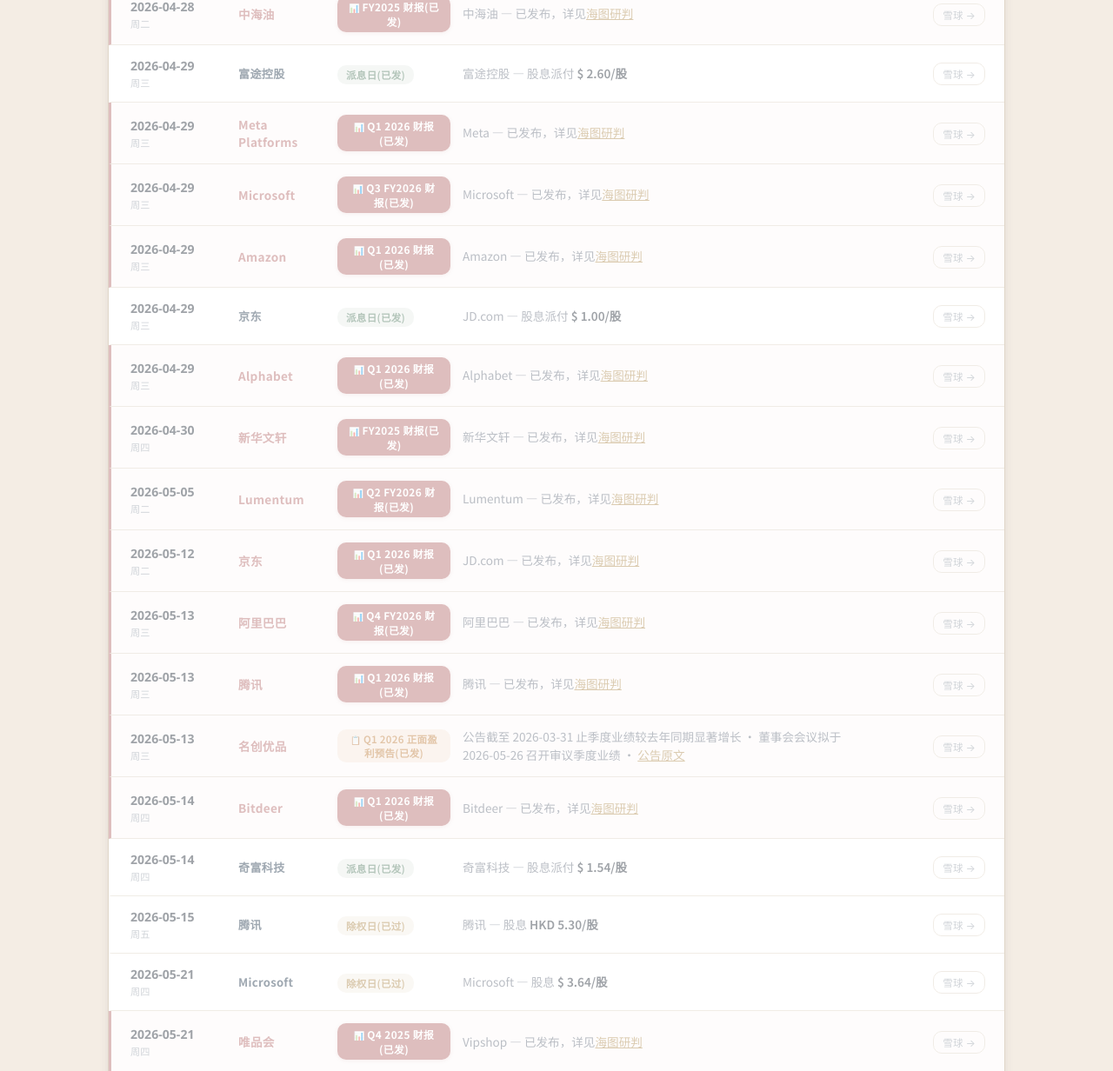
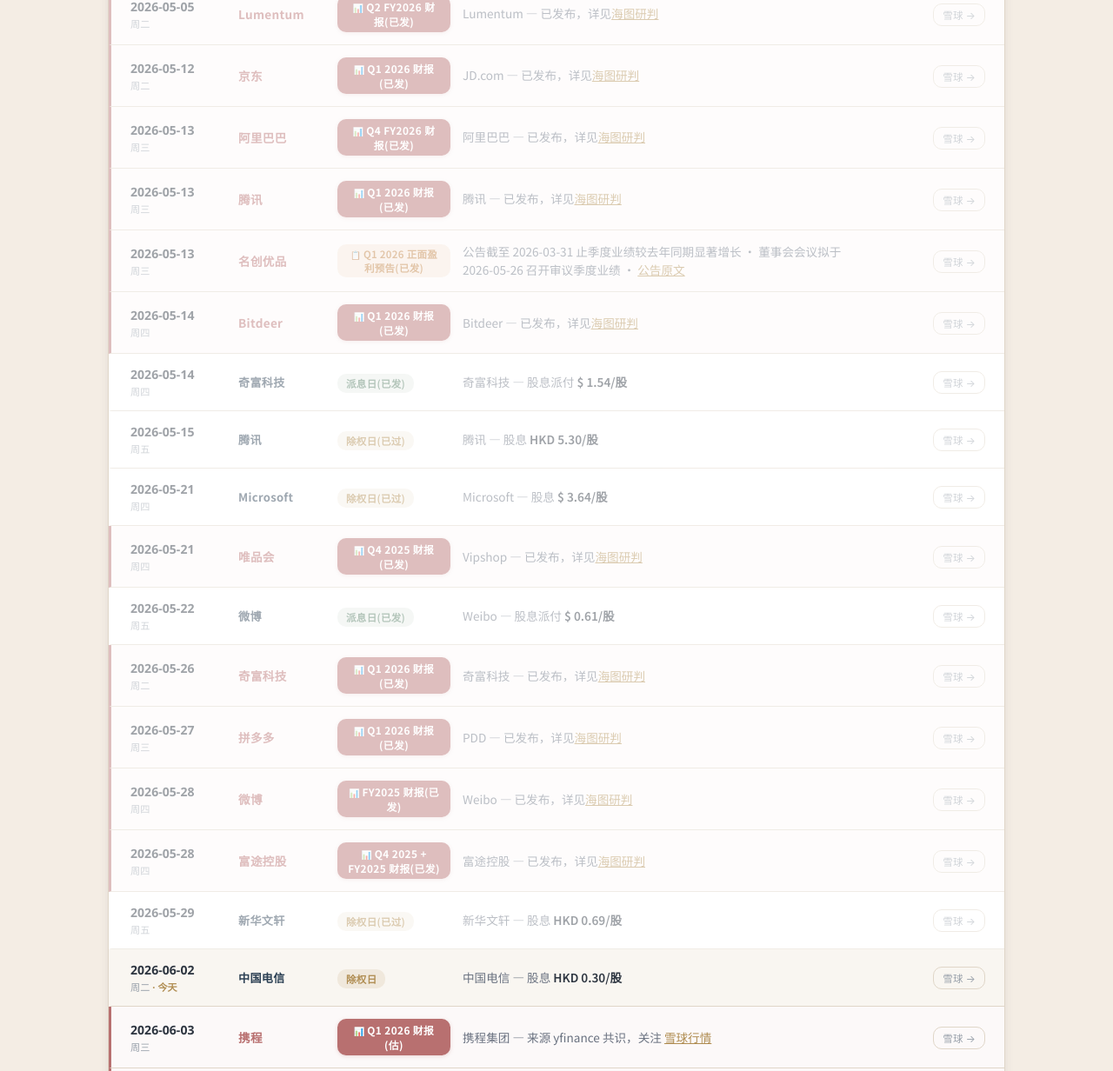
Before and after one commit to JaceXie/JaceXie.github.io, a website: page index.html in a window 1280 px wide. Shown: the part 344-1576 px from the top of the page at 87% size. Drawn offline with Linux system fonts and the light colour scheme.

Commit message:
chore(daily): 自动更新日历 + 检测 5 份新财报 [skip ci]

```diff
--- a/index.html
+++ b/index.html
@@ -780,39 +780,12 @@ renderReports();
 /* ── CALENDAR DATA ── */
 /* HAITU:CALENDAR:START -- 自动生成区域，请勿手工编辑 -- 由 src/daily-update.js 每日 6am 更新 */
 const calendar = [
-  /* 中海油 (00883) */
-  { date: "2026-04-28", ticker: "中海油", type: "earnings", typeLabel: "FY2025 财报(已发)", detail: "中海油 — 已发布，详见<a href=\"haitu/reports/cnooc-fy2025.html\" style=\"color:var(--accent-gold);\">海图研判</a>", xueqiu: "00883" },
-  { date: "2026-06-11", ticker: "中海油", type: "ex-div", typeLabel: "除权日", detail: "中海油 — 股息 <strong>HKD 1.28/股</strong>", xueqiu: "00883" },
-  { date: "2026-08-26", ticker: "中海油", type: "earnings", typeLabel: "下次 财报(估)", detail: "中海油 — 来源 yfinance 共识，关注 <a href=\"https://xueqiu.com/S/00883\" target=\"_blank\" style=\"color:var(--accent-gold);\">雪球行情</a>", xueqiu: "00883" },
-  /* 富途控股 (FUTU) */
-  { date: "2026-04-29", ticker: "富途控股", type: "payment", typeLabel: "派息日(已发)", detail: "富途控股 — 股息派付 <strong>$ 2.60/股</strong>", xueqiu: "FUTU" },
-  { date: "2026-05-28", ticker: "富途控股", type: "earnings", typeLabel: "下次 财报(今日)", detail: "富途控股 — 来源 yfinance 共识，关注 <a href=\"https://xueqiu.com/S/FUTU\" target=\"_blank\" style=\"color:var(--accent-gold);\">雪球行情</a>", xueqiu: "FUTU" },
-  /* Meta Platforms (META) */
-  { date: "2026-04-29", ticker: "Meta Platforms", type: "earnings", typeLabel: "Q1 2026 财报(已发)", detail: "Meta — 已发布，详见<a href=\"haitu/reports/meta-q1-2026.html\" style=\"color:var(--accent-gold);\">海图研判</a>", xueqiu: "META" },
-  { date: "2026-07-30", ticker: "Meta Platforms", type: "earnings", typeLabel: "Q2 2026 财报(估)", detail: "Meta — 来源 yfinance 共识，关注 <a href=\"https://xueqiu.com/S/META\" target=\"_blank\" style=\"color:var(--accent-gold);\">雪球行情</a>", xueqiu: "META" },
-  /* Microsoft (MSFT) */
-  { date: "2026-04-29", ticker: "Microsoft", type: "earnings", typeLabel: "Q3 FY2026 财报(已发)", detail: "Microsoft — 已发布，详见<a href=\"haitu/reports/msft-q3-fy2026.html\" style=\"color:var(--accent-gold);\">海图研判</a>", xueqiu: "MSFT" },
-  { date: "2026-05-21", ticker: "Microsoft", type: "ex-div", typeLabel: "除权日(已过)", detail: "Microsoft — 股息 <strong>$ 3.64/股</strong>", xueqiu: "MSFT" },
-  { date: "2026-06-11", ticker: "Microsoft", type: "payment", typeLabel: "派息日", detail: "Microsoft — 股息派付 <strong>$ 3.64/股</strong>", xueqiu: "MSFT" },
-  { date: "2026-07-30", ticker: "Microsoft", type: "earnings", typeLabel: "Q4 FY26 财报(估)", detail: "Microsoft — 来源 yfinance 共识，关注 <a href=\"https://xueqiu.com/S/MSFT\" target=\"_blank\" style=\"color:var(--accent-gold);\">雪球行情</a>", xueqiu: "MSFT" },
-  /* Amazon (AMZN) */
-  { date: "2026-04-29", ticker: "Amazon", type: "earnings", typeLabel: "Q1 2026 财报(已发)", detail: "Amazon — 已发布，详见<a href=\"haitu/reports/amzn-q1-2026.html\" style=\"color:var(--accent-gold);\">海图研判</a>", xueqiu: "AMZN" },
-  { date: "2026-07-31", ticker: "Amazon", type: "earnings", typeLabel: "Q2 2026 财报(估)", detail: "Amazon — 来源 yfinance 共识，关注 <a href=\"https://xueqiu.com/S/AMZN\" target=\"_blank\" style=\"color:var(--accent-gold);\">雪球行情</a>", xueqiu: "AMZN" },
-  /* 京东 (JD) */
-  { date: "2026-04-29", ticker: "京东", type: "payment", typeLabel: "派息日(已发)", detail: "JD.com — 股息派付 <strong>$ 1.00/股</strong>", xueqiu: "JD" },
-  { date: "2026-05-12", ticker: "京东", type: "earnings", typeLabel: "Q1 2026 财报(已发)", detail: "JD.com — 已发布，详见<a href=\"haitu/reports/jd-q1-2026.html\" style=\"color:var(--accent-gold);\">海图研判</a>", xueqiu: "JD" },
-  { date: "2026-08-11", ticker: "京东", type: "earnings", typeLabel: "Q2 2026 财报(估)", detail: "JD.com — 来源 yfinance 共识，关注 <a href=\"https://xueqiu.com/S/JD\" target=\"_blank\" style=\"color:var(--accent-gold);\">雪球行情</a>", xueqiu: "JD" },
-  /* Alphabet (GOOGL) */
-  { date: "2026-04-29", ticker: "Alphabet", type: "earnings", typeLabel: "Q1 2026 财报(已发)", detail: "Alphabet — 已发布，详见<a href=\"haitu/reports/googl-q1-2026.html\" style=\"color:var(--accent-gold);\">海图研判</a>", xueqiu: "GOOGL" },
-  { date: "2026-06-08", ticker: "Alphabet", type: "ex-div", typeLabel: "除权日", detail: "Alphabet — 股息 <strong>$ 0.88/股</strong>", xueqiu: "GOOGL" },
-  { date: "2026-06-15", ticker: "Alphabet", type: "payment", typeLabel: "派息日", detail: "Alphabet — 股息派付 <strong>$ 0.88/股</strong>", xueqiu: "GOOGL" },
-  { date: "2026-07-24", ticker: "Alphabet", type: "earnings", typeLabel: "Q2 2026 财报(估)", detail: "Alphabet — 来源 yfinance 共识，关注 <a href=\"https://xueqiu.com/S/GOOGL\" target=\"_blank\" style=\"color:var(--accent-gold);\">雪球行情</a>", xueqiu: "GOOGL" },
-  /* 新华文轩 (00811) */
-  { date: "2026-04-30", ticker: "新华文轩", type: "earnings", typeLabel: "FY2025 财报(已发)", detail: "新华文轩 — 已发布，详见<a href=\"haitu/reports/xwcm-fy2025.html\" style=\"color:var(--accent-gold);\">海图研判</a>", xueqiu: "00811" },
-  { date: "2026-05-29", ticker: "新华文轩", type: "ex-div", typeLabel: "除权日", detail: "新华文轩 — 股息 <strong>HKD 0.69/股</strong>", xueqiu: "00811" },
   /* Lumentum (LITE) */
   { date: "2026-05-05", ticker: "Lumentum", type: "earnings", typeLabel: "Q2 FY2026 财报(已发)", detail: "Lumentum — 已发布，详见<a href=\"haitu/reports/lite-q2-fy2026.html\" style=\"color:var(--accent-gold);\">海图研判</a>", xueqiu: "LITE" },
   { date: "2026-08-12", ticker: "Lumentum", type: "earnings", typeLabel: "Q3 FY26 财报(估)", detail: "Lumentum — 来源 yfinance 共识，关注 <a href=\"https://xueqiu.com/S/LITE\" target=\"_blank\" style=\"color:var(--accent-gold);\">雪球行情</a>", xueqiu: "LITE" },
+  /* 京东 (JD) */
+  { date: "2026-05-12", ticker: "京东", type: "earnings", typeLabel: "Q1 2026 财报(已发)", detail: "JD.com — 已发布，详见<a href=\"haitu/reports/jd-q1-2026.html\" style=\"color:var(--accent-gold);\">海图研判</a>", xueqiu: "JD" },
+  { date: "2026-08-11", ticker: "京东", type: "earnings", typeLabel: "Q2 2026 财报(估)", detail: "JD.com — 来源 yfinance 共识，关注 <a href=\"https://xueqiu.com/S/JD\" target=\"_blank\" style=\"color:var(--accent-gold);\">雪球行情</a>", xueqiu: "JD" },
   /* 阿里巴巴 (BABA) */
   { date: "2026-05-13", ticker: "阿里巴巴", type: "earnings", typeLabel: "Q4 FY2026 财报(已发)", detail: "阿里巴巴 — 已发布，详见<a href=\"haitu/reports/baba-q4-fy2026.html\" style=\"color:var(--accent-gold);\">海图研判</a>", xueqiu: "BABA" },
   { date: "2026-06-11", ticker: "阿里巴巴", type: "ex-div", typeLabel: "除权日", detail: "阿里巴巴 — 股息 <strong>$ 1.05/股</strong>", xueqiu: "BABA" },
@@ -831,19 +804,30 @@ const calendar = [
   { date: "2026-05-14", ticker: "奇富科技", type: "payment", typeLabel: "派息日(已发)", detail: "奇富科技 — 股息派付 <strong>$ 1.54/股</strong>", xueqiu: "QFIN" },
   { date: "2026-05-26", ticker: "奇富科技", type: "earnings", typeLabel: "Q1 2026 财报(已发)", detail: "奇富科技 — 已发布，详见<a href=\"haitu/reports/qfin-q1-2026.html\" style=\"color:var(--accent-gold);\">海图研判</a>", xueqiu: "QFIN" },
   { date: "2026-08-14", ticker: "奇富科技", type: "earnings", typeLabel: "Q2 2026 财报(估)", detail: "奇富科技 — 来源 yfinance 共识，关注 <a href=\"https://xueqiu.com/S/QFIN\" target=\"_blank\" style=\"color:var(--accent-gold);\">雪球行情</a>", xueqiu: "QFIN" },
+  /* Microsoft (MSFT) */
+  { date: "2026-05-21", ticker: "Microsoft", type: "ex-div", typeLabel: "除权日(已过)", detail: "Microsoft — 股息 <strong>$ 3.64/股</strong>", xueqiu: "MSFT" },
+  { date: "2026-06-11", ticker: "Microsoft", type: "payment", typeLabel: "派息日", detail: "Microsoft — 股息派付 <strong>$ 3.64/股</strong>", xueqiu: "MSFT" },
+  { date: "2026-07-30", ticker: "Microsoft", type: "earnings", typeLabel: "Q4 FY26 财报(估)", detail: "Microsoft — 来源 yfinance 共识，关注 <a href=\"https://xueqiu.com/S/MSFT\" target=\"_blank\" style=\"color:var(--accent-gold);\">雪球行情</a>", xueqiu: "MSFT" },
   /* 唯品会 (VIPS) */
   { date: "2026-05-21", ticker: "唯品会", type: "earnings", typeLabel: "Q4 2025 财报(已发)", detail: "Vipshop — 已发布，详见<a href=\"haitu/reports/vips-q4-2025.html\" style=\"color:var(--accent-gold);\">海图研判</a>", xueqiu: "VIPS" },
   { date: "2026-08-13", ticker: "唯品会", type: "earnings", typeLabel: "Q1 2026 财报(估)", detail: "Vipshop — 来源 yfinance 共识，关注 <a href=\"https://xueqiu.com/S/VIPS\" target=\"_blank\" style=\"color:var(--accent-gold);\">雪球行情</a>", xueqiu: "VIPS" },
   /* 微博 (WB) */
   { date: "2026-05-22", ticker: "微博", type: "payment", typeLabel: "派息日(已发)", detail: "Weibo — 股息派付 <strong>$ 0.61/股</strong>", xueqiu: "WB" },
-  { date: "2026-05-28", ticker: "微博", type: "earnings", typeLabel: "下次 财报(今日)", detail: "Weibo — 来源 yfinance 共识，关注 <a href=\"https://xueqiu.com/S/WB\" target=\"_blank\" style=\"color:var(--accent-gold);\">雪球行情</a>", xueqiu: "WB" },
+  { date: "2026-05-28", ticker: "微博", type: "earnings", typeLabel: "FY2025 财报(已发)", detail: "Weibo — 已发布，详见<a href=\"haitu/reports/wb-fy2025.html\" style=\"color:var(--accent-gold);\">海图研判</a>", xueqiu: "WB" },
+  { date: "2026-08-13", ticker: "微博", type: "earnings", typeLabel: "下次 财报(估)", detail: "Weibo — 来源 yfinance 共识，关注 <a href=\"https://xueqiu.com/S/WB\" target=\"_blank\" style=\"color:var(--accent-gold);\">雪球行情</a>", xueqiu: "WB" },
   /* 拼多多 (PDD) */
   { date: "2026-05-27", ticker: "拼多多", type: "earnings", typeLabel: "Q1 2026 财报(已发)", detail: "PDD — 已发布，详见<a href=\"haitu/reports/pdd-q1-2026.html\" style=\"color:var(--accent-gold);\">海图研判</a>", xueqiu: "PDD" },
-  /* 携程 (TCOM) */
-  { date: "2026-06-02", ticker: "携程", type: "earnings", typeLabel: "Q1 2026 财报(估)", detail: "携程集团 — 来源 yfinance 共识，关注 <a href=\"https://xueqiu.com/S/TCOM\" target=\"_blank\" style=\"color:var(--accent-gold);\">雪球行情</a>", xueqiu: "TCOM" },
+  { date: "2026-08-25", ticker: "拼多多", type: "earnings", typeLabel: "Q2 2026 财报(估)", detail: "PDD — 来源 yfinance 共识，关注 <a href=\"https://xueqiu.com/S/PDD\" target=\"_blank\" style=\"color:var(--accent-gold);\">雪球行情</a>", xueqiu: "PDD" },
+  /* 富途控股 (FUTU) */
+  { date: "2026-05-28", ticker: "富途控股", type: "earnings", typeLabel: "Q4 2025 + FY2025 财报(已发)", detail: "富途控股 — 已发布，详见<a href=\"haitu/reports/futu-fy2025.html\" style=\"color:var(--accent-gold);\">海图研判</a>", xueqiu: "FUTU" },
+  { date: "2026-08-19", ticker: "富途控股", type: "earnings", typeLabel: "下次 财报(估)", detail: "富途控股 — 来源 yfinance 共识，关注 <a href=\"https://xueqiu.com/S/FUTU\" target=\"_blank\" style=\"color:var(--accent-gold);\">雪球行情</a>", xueqiu: "FUTU" },
+  /* 新华文轩 (00811) */
+  { date: "2026-05-29", ticker: "新华文轩", type: "ex-div", typeLabel: "除权日(已过)", detail: "新华文轩 — 股息 <strong>HKD 0.69/股</strong>", xueqiu: "00811" },
   /* 中国电信 (00728) */
   { date: "2026-06-02", ticker: "中国电信", type: "ex-div", typeLabel: "除权日", detail: "中国电信 — 股息 <strong>HKD 0.30/股</strong>", xueqiu: "00728" },
   { date: "2026-08-13", ticker: "中国电信", type: "earnings", typeLabel: "下次 财报(估)", detail: "中国电信 — 来源 yfinance 共识，关注 <a href=\"https://xueqiu.com/S/00728\" target=\"_blank\" style=\"color:var(--accent-gold);\">雪球行情</a>", xueqiu: "00728" },
+  /* 携程 (TCOM) */
+  { date: "2026-06-03", ticker: "携程", type: "earnings", typeLabel: "Q1 2026 财报(估)", detail: "携程集团 — 来源 yfinance 共识，关注 <a href=\"https://xueqiu.com/S/TCOM\" target=\"_blank\" style=\"color:var(--accent-gold);\">雪球行情</a>", xueqiu: "TCOM" },
   /* Veeva Systems (VEEV) */
   { date: "2026-06-04", ticker: "Veeva Systems", type: "earnings", typeLabel: "Q1 FY27 财报(估)", detail: "Veeva — 来源 yfinance 共识，关注 <a href=\"https://xueqiu.com/S/VEEV\" target=\"_blank\" style=\"color:var(--accent-gold);\">雪球行情</a>", xueqiu: "VEEV" },
   /* Lululemon (LULU) */
@@ -851,8 +835,20 @@ const calendar = [
   /* 中国移动 (00941) */
   { date: "2026-06-05", ticker: "中国移动", type: "ex-div", typeLabel: "除权日", detail: "中国移动 — 股息 <strong>HKD 5.04/股</strong>", xueqiu: "00941" },
   { date: "2026-07-21", ticker: "中国移动", type: "earnings", typeLabel: "Q2 2026 财报(估)", detail: "中国移动 — 来源 yfinance 共识，关注 <a href=\"https://xueqiu.com/S/00941\" target=\"_blank\" style=\"color:var(--accent-gold);\">雪球行情</a>", xueqiu: "00941" },
+  /* Alphabet (GOOGL) */
+  { date: "2026-06-08", ticker: "Alphabet", type: "ex-div", typeLabel: "除权日", detail: "Alphabet — 股息 <strong>$ 0.88/股</strong>", xueqiu: "GOOGL" },
+  { date: "2026-06-15", ticker: "Alphabet", type: "payment", typeLabel: "派息日", detail: "Alphabet — 股息派付 <strong>$ 0.88/股</strong>", xueqiu: "GOOGL" },
+  { date: "2026-07-24", ticker: "Alphabet", type: "earnings", typeLabel: "Q2 2026 财报(估)", detail: "Alphabet — 来源 yfinance 共识，关注 <a href=\"https://xueqiu.com/S/GOOGL\" target=\"_blank\" style=\"color:var(--accent-gold);\">雪球行情</a>", xueqiu: "GOOGL" },
+  /* 中海油 (00883) */
+  { date: "2026-06-11", ticker: "中海油", type: "ex-div", typeLabel: "除权日", detail: "中海油 — 股息 <strong>HKD 1.28/股</strong>", xueqiu: "00883" },
+  { date: "2026-08-26", ticker: "中海油", type: "earnings", typeLabel: "下次 财报(估)", detail: "中海油 — 来源 yfinance 共识，关注 <a href=\"https://xueqiu.com/S/00883\" target=\"_blank\" style=\"color:var(--accent-gold);\">雪球行情</a>", xueqiu: "00883" },
   /* 青岛港 (06198) */
-  { date: "2026-06-23", ticker: "青岛港", type: "ex-div", typeLabel: "除权日", detail: "青岛港国际 — 股息 <strong>HKD 0.38/股</strong>", xueqiu: "06198" },
+  { date: "2026-06-23", ticker: "青岛港", type: "ex-div", typeLabel: "除权日", detail: "青岛港国际 — 股息 <strong>HKD 0.39/股</strong>", xueqiu: "06198" },
+  /* Meta Platforms (META) */
+  { date: "2026-06-25", ticker: "Meta Platforms", type: "payment", typeLabel: "派息日", detail: "Meta — 股息派付 <strong>$ 2.10/股</strong>", xueqiu: "META" },
+  { date: "2026-07-30", ticker: "Meta Platforms", type: "earnings", typeLabel: "Q2 2026 财报(估)", detail: "Meta — 来源 yfinance 共识，关注 <a href=\"https://xueqiu.com/S/META\" target=\"_blank\" style=\"color:var(--accent-gold);\">雪球行情</a>", xueqiu: "META" },
+  /* Amazon (AMZN) */
+  { date: "2026-07-31", ticker: "Amazon", type: "earnings", typeLabel: "Q2 2026 财报(估)", detail: "Amazon — 来源 yfinance 共识，关注 <a href=\"https://xueqiu.com/S/AMZN\" target=\"_blank\" style=\"color:var(--accent-gold);\">雪球行情</a>", xueqiu: "AMZN" },
   /* 海尔智家 (06690) */
   { date: "2026-08-27", ticker: "海尔智家", type: "earnings", typeLabel: "Q2 2026 财报(估)", detail: "海尔智家 — 来源 yfinance 共识，关注 <a href=\"https://xueqiu.com/S/06690\" target=\"_blank\" style=\"color:var(--accent-gold);\">雪球行情</a>", xueqiu: "06690" },
 ];
@@ -868,7 +864,7 @@ function renderCalendar() {
   }
 
   // 按日期排序：未来 → 今天 → 过去
-  const today = /* HAITU:TODAY:START */ new Date('2026-05-28') /* HAITU:TODAY:END */;
+  const today = /* HAITU:TODAY:START */ new Date('2026-06-02') /* HAITU:TODAY:END */;
   today.setHours(0, 0, 0, 0);
 
   calendar.sort((a, b) => new Date(a.date) - new Date(b.date));
```
